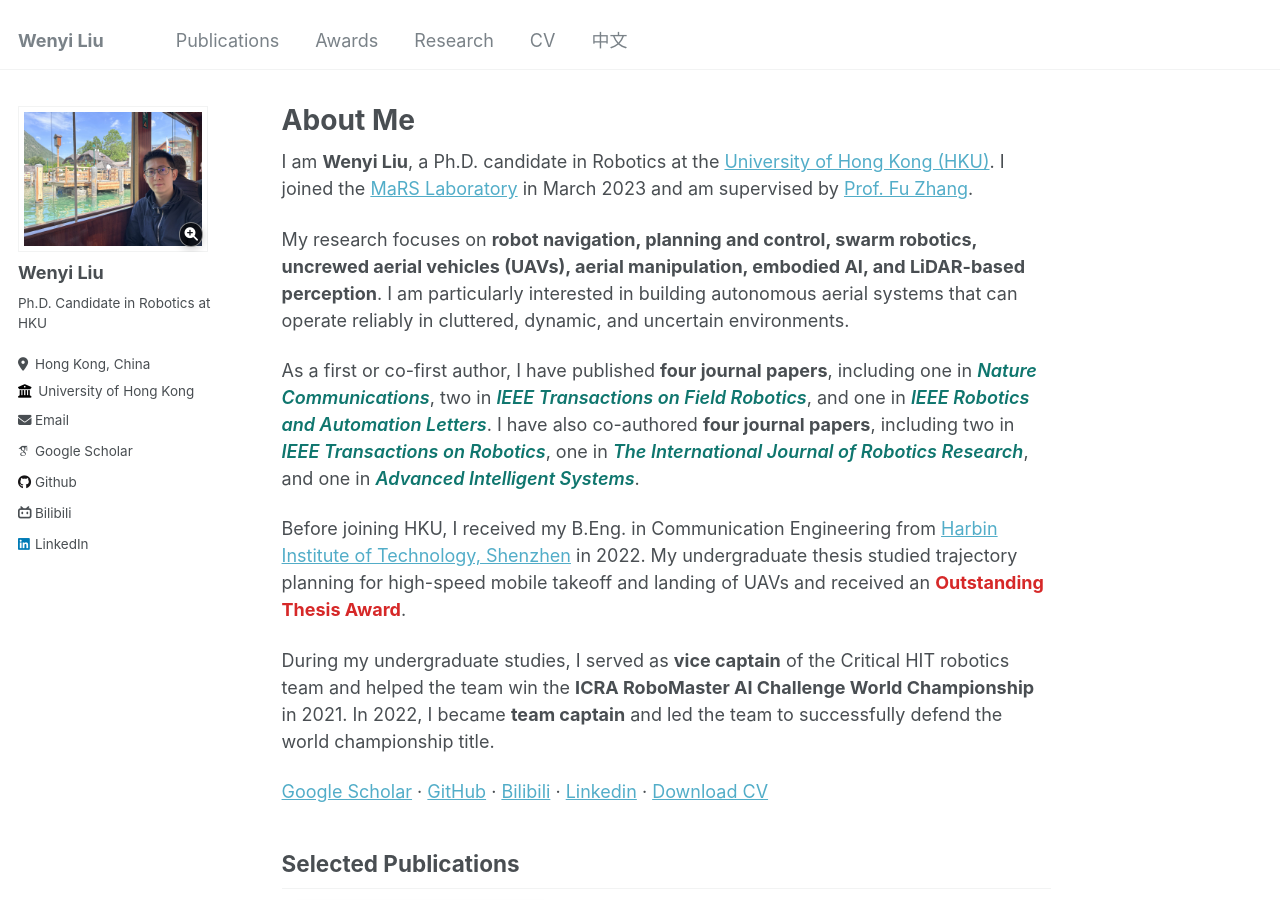
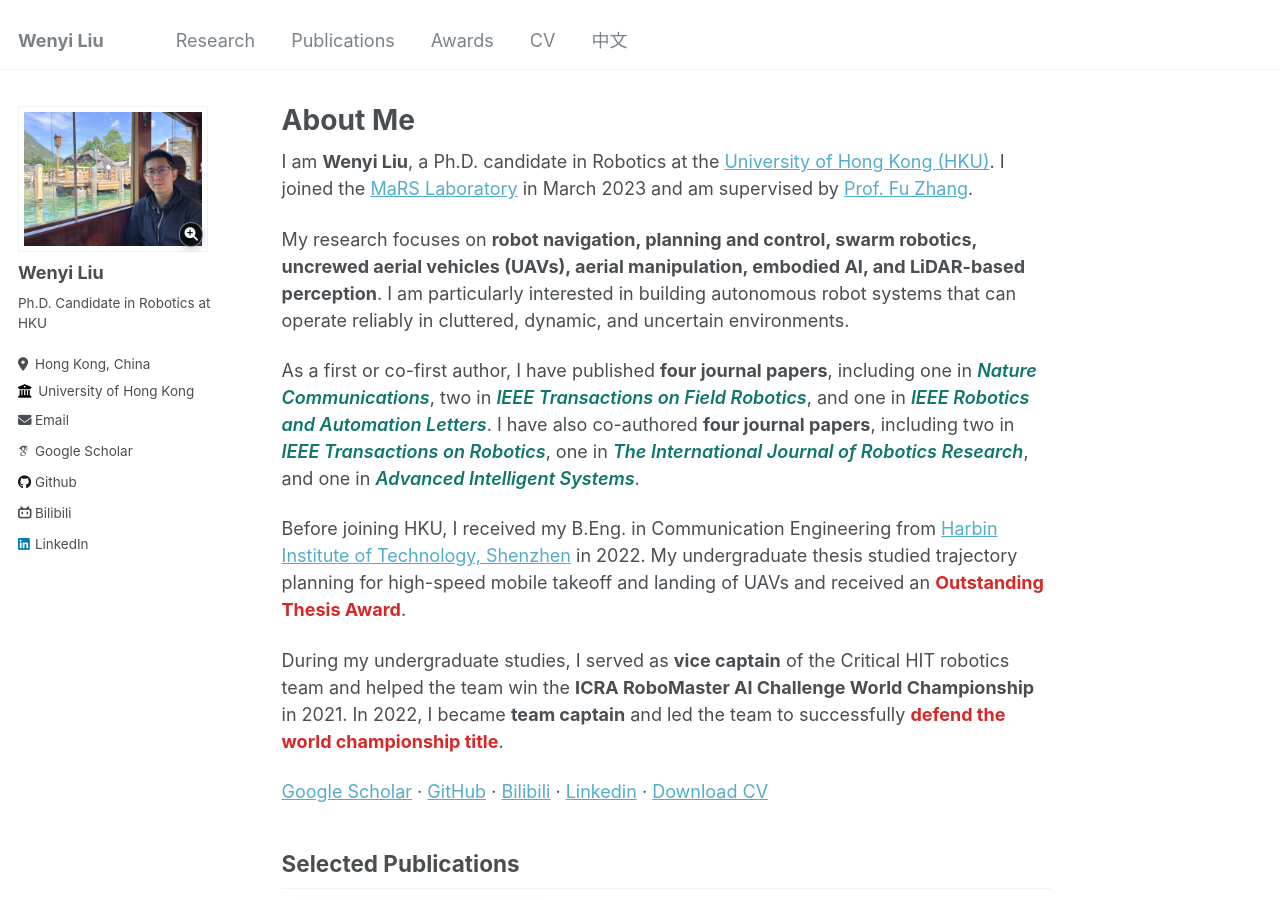
Before and after one commit to FENYUN323/liuwenyi.github.io, a Jekyll site: the page built from _pages/about.md, in a window 1280 px wide and 900 px high. Built offline with Jekyll 4.4.1, drawn with Linux system fonts in a browser that asks for light colours; some web fonts are replaced.

Commit message:
Reorder navigation and update about pages

```diff
--- a/_data/navigation.yml
+++ b/_data/navigation.yml
@@ -1,14 +1,14 @@
 # main links links
 main:
+  - title: "Research"
+    url: /portfolio/
+
   - title: "Publications"
     url: /publications/
 
   - title: "Awards"
     url: /awards/
 
-  - title: "Research"
-    url: /portfolio/
-
   - title: "CV"
     url: /cv/
 
--- a/_pages/about.md
+++ b/_pages/about.md
@@ -9,13 +9,13 @@ redirect_from:
 
 I am **Wenyi Liu**, a Ph.D. candidate in Robotics at the [University of Hong Kong (HKU)](https://www.hku.hk/). I joined the [MaRS Laboratory](https://mars.hku.hk/) in March 2023 and am supervised by [Prof. Fu Zhang](https://www.mech.hku.hk/academic-staff/zhang-f).
 
-My research focuses on **robot navigation, planning and control, swarm robotics, uncrewed aerial vehicles (UAVs), aerial manipulation, embodied AI, and LiDAR-based perception**. I am particularly interested in building autonomous aerial systems that can operate reliably in cluttered, dynamic, and uncertain environments.
+My research focuses on **robot navigation, planning and control, swarm robotics, uncrewed aerial vehicles (UAVs), aerial manipulation, embodied AI, and LiDAR-based perception**. I am particularly interested in building autonomous robot systems that can operate reliably in cluttered, dynamic, and uncertain environments.
 
 As a first or co-first author, I have published **four journal papers**, including one in <span class="journal-highlight"><em>Nature Communications</em></span>, two in <span class="journal-highlight"><em>IEEE Transactions on Field Robotics</em></span>, and one in <span class="journal-highlight"><em>IEEE Robotics and Automation Letters</em></span>. I have also co-authored **four journal papers**, including two in <span class="journal-highlight"><em>IEEE Transactions on Robotics</em></span>, one in <span class="journal-highlight"><em>The International Journal of Robotics Research</em></span>, and one in <span class="journal-highlight"><em>Advanced Intelligent Systems</em></span>.
 
 Before joining HKU, I received my B.Eng. in Communication Engineering from [Harbin Institute of Technology, Shenzhen](https://www.hitsz.edu.cn/) in 2022. My undergraduate thesis studied trajectory planning for high-speed mobile takeoff and landing of UAVs and received an <span class="about-award-highlight">Outstanding Thesis Award</span>.
 
-During my undergraduate studies, I served as **vice captain** of the Critical HIT robotics team and helped the team win the **ICRA RoboMaster AI Challenge World Championship** in 2021. In 2022, I became **team captain** and led the team to successfully defend the world championship title.
+During my undergraduate studies, I served as **vice captain** of the Critical HIT robotics team and helped the team win the **ICRA RoboMaster AI Challenge World Championship** in 2021. In 2022, I became **team captain** and led the team to successfully <span class="about-award-highlight">defend the world championship title</span>.
 
 [Google Scholar](https://scholar.google.com/citations?user=vtPuO3kAAAAJ) · [GitHub](https://github.com/FENYUN323) · [Bilibili](https://space.bilibili.com/1679529247?spm_id_from=333.337.0.0) · [Linkedin](https://www.linkedin.com/in/wenyi-liu-0062032a5/) · [Download CV]({{ site.baseurl }}/files/CV_Wenyi_Liu.pdf)
 
```
Also changed, not shown: _pages/chinese.md (+2 -2 lines).
